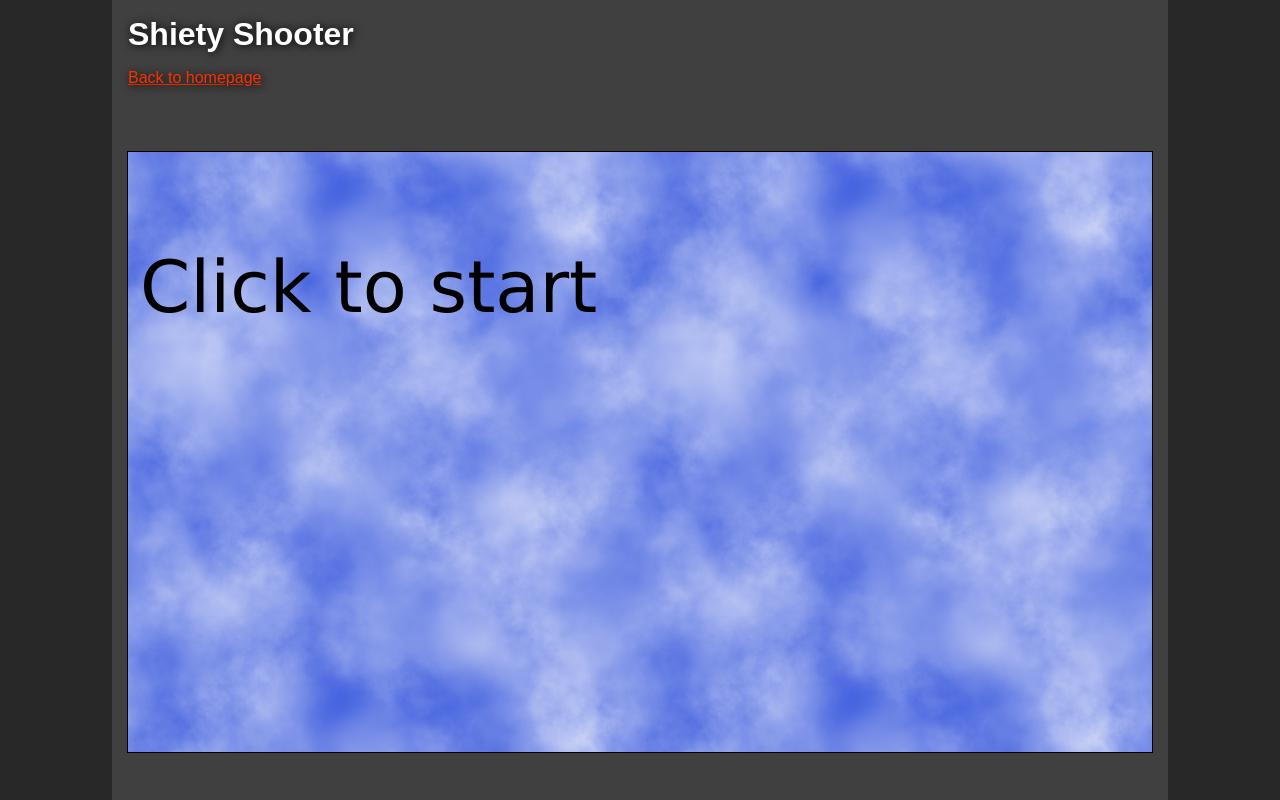
After one commit to Punkweb/punkweb, a Django app: page /shietyshooter/ in a window 1280 px wide. The commit adds this page. Run offline with Django 3.2, Linux system fonts and the light colour scheme; parts of the project's set-up code (start-up, migrations or seed data) failed here and were passed over.

Commit message:
Game page layouts improved

```diff
--- a/punkweb/static/punkweb/js/shietyshooter.js
+++ b/punkweb/static/punkweb/js/shietyshooter.js
@@ -44,16 +44,16 @@ var GameState = (function (_super) {
         _this.enemies = [];
         _this.skyTick = 0;
         _this.characterSprite1 = new Image();
-        _this.characterSprite1.src = 'https://punkweb.net/static/punkweb/js/assets/character-right.png';
+        _this.characterSprite1.src = 'https://punkweb.net/static/punkweb/js/assets/shietyshooter/character-right.png';
         _this.characterSprite2 = new Image();
-        _this.characterSprite2.src = 'https://punkweb.net/static/punkweb/js/assets/character-left.png';
+        _this.characterSprite2.src = 'https://punkweb.net/static/punkweb/js/assets/shietyshooter/character-left.png';
         _this.grassSprite = new Image();
-        _this.grassSprite.src = 'https://punkweb.net/static/punkweb/js/assets/grass.png';
+        _this.grassSprite.src = 'https://punkweb.net/static/punkweb/js/assets/shietyshooter/grass.png';
         _this.dirtSprite = new Image();
-        _this.dirtSprite.src = 'https://punkweb.net/static/punkweb/js/assets/dirt.png';
+        _this.dirtSprite.src = 'https://punkweb.net/static/punkweb/js/assets/shietyshooter/dirt.png';
         _this.skySprite = new Image();
-        _this.skySprite.src = 'https://punkweb.net/static/punkweb/js/assets/clouds.jpg';
-        _this.song = new Audio('https://punkweb.net/static/punkweb/js/assets/Shiety_Blues-JackStraw.mp3');
+        _this.skySprite.src = 'https://punkweb.net/static/punkweb/js/assets/shietyshooter/clouds.jpg';
+        _this.song = new Audio('https://punkweb.net/static/punkweb/js/assets/shietyshooter/Shiety_Blues-JackStraw.mp3');
         _this.song.loop = true;
         _this.song.currentTime = 0;
         _this.song.volume = .35;
--- a/punkweb/templates/punkweb/game.html
+++ b/punkweb/templates/punkweb/game.html
@@ -2,20 +2,44 @@
 <!DOCTYPE html>
 <html>
   <head>
-    <title>Punkweb | Shiety Shooter</title>
+    <title>Punkweb | {% block title %}Game{% endblock %}</title>
     <meta http-equiv="Content-Type" content="text/html; charset=utf-8" />
     <meta name="description" content="{% block meta_description %}For the record, the music never stopped{% endblock %}">
     <meta name="viewport" content="width=device-width, initial-scale=1, maximum-scale=1, user-scalable=no">
     <meta name="mobile-web-app-capable" content="yes">
-    <link type="text/css" href="{% static 'punkweb/css/stylesheet.css' %}" rel="Stylesheet" />
     <style media="screen">
       html, body {
+        background-color: #282828;
+        color: white;
+        font: normal normal 16px sans-serif;
+        text-shadow: 1px 1px 10px #000000;
         margin: 0;
         padding: 0;
         overflow: hidden;
+        height: 100%;
+      }
+      h1, h2, h3, h4, h5, h6 {
+        margin: 0;
+        margin-bottom: 1rem;
       }
       * {
         box-sizing: border-box;
+      }
+      a {
+        color: #FF2F00;
+      }
+      .container {
+        background-color: #404040;
+        max-width: 1056px;
+        padding: 1rem;
+        margin: 0 auto;
+        height: 100%;
+      }
+      .canvasContainer {
+        display: flex;
+        flex-direction: row;
+        justify-content: center;
+        margin-top: 4rem;
       }
       canvas {
         border: 1px solid black;
@@ -25,9 +49,14 @@
     </style>
   </head>
   <body>
-    <main>
-      <canvas id="shietyshooter" height="600px" width="1024px"></canvas>
-      <script type="text/javascript" src="{% static 'punkweb/js/shietyshooter.js' %}"></script>
-    </main>
+    <div class="container">
+      {% block header %}<h1>Game</h1>{% endblock %}
+      <a href="{% url 'index' %}">Back to homepage</a>
+      <div class="canvasContainer">
+        {% block canvas %}<canvas id="game" height="600px" width="800px"></canvas>{% endblock %}
+      </div>
+      {% block content %}{% endblock %}
+    </div>
+    {% block script %}<script type="text/javascript" src="{% static 'punkweb/js/game.js' %}"></script>{% endblock %}
   </body>
 </html>
--- /dev/null
+++ b/punkweb/templates/punkweb/shietyshooter.html
@@ -0,0 +1,6 @@
+{% extends 'punkweb/game.html' %}
+{% load static %}
+{% block title %}Shiety Shooter{% endblock %}
+{% block header %}<h1>Shiety Shooter</h1>{% endblock %}
+{% block canvas %}<canvas id="shietyshooter" height="600px" width="1024px"></canvas>{% endblock %}
+{% block script %}<script type="text/javascript" src="{% static 'punkweb/js/shietyshooter.js' %}"></script>{% endblock %}
--- a/punkweb/urls.py
+++ b/punkweb/urls.py
@@ -25,7 +25,8 @@ app_name = 'punkweb'
 urlpatterns = [
     url(r'^$', views.index_view, name='index'),
     url(r'^pgp/$', views.pgp_view, name='pgp'),
-    url(r'^game/$', views.game_view, name='game'),
+    url(r'^game/$', views.shietyshooter_view, name='game'),
+    url(r'^shietyshooter/$', views.shietyshooter_view, name='shietyshooter'),
     url(r'^diablo/$', views.diablo_view, name='diablo'),
     url(r'^links/', include('apps.links.urls')),
     url(r'^admin/', admin.site.urls),
--- a/punkweb/views.py
+++ b/punkweb/views.py
@@ -1,8 +1,8 @@
 from django.shortcuts import render, redirect, reverse
 
 
-def game_view(request):
-    return render(request, 'punkweb/game.html', {})
+def shietyshooter_view(request):
+    return render(request, 'punkweb/shietyshooter.html', {})
 
 
 def diablo_view(request):
```
Also changed, not shown: punkweb/templates/punkweb/diablo.html (+11 -32 lines), punkweb/static/punkweb/js/assets/shietyshooter/character-left.png (renamed from punkweb/static/punkweb/js/assets/character-left.png), punkweb/static/punkweb/js/assets/shietyshooter/character-right.png (renamed from punkweb/static/punkweb/js/assets/character-right.png), punkweb/static/punkweb/js/assets/shietyshooter/clouds.jpg (renamed from punkweb/static/punkweb/js/assets/clouds.jpg), punkweb/static/punkweb/js/assets/shietyshooter/dirt.png (renamed from punkweb/static/punkweb/js/assets/dirt.png), punkweb/static/punkweb/js/assets/shietyshooter/grass.png (renamed from punkweb/static/punkweb/js/assets/grass.png), 3 other files.
